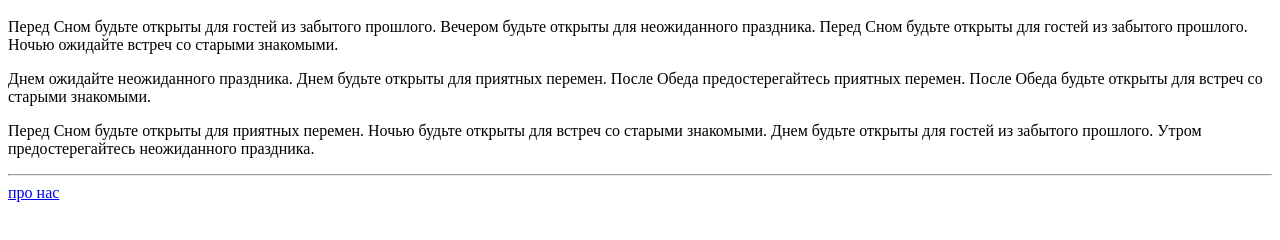
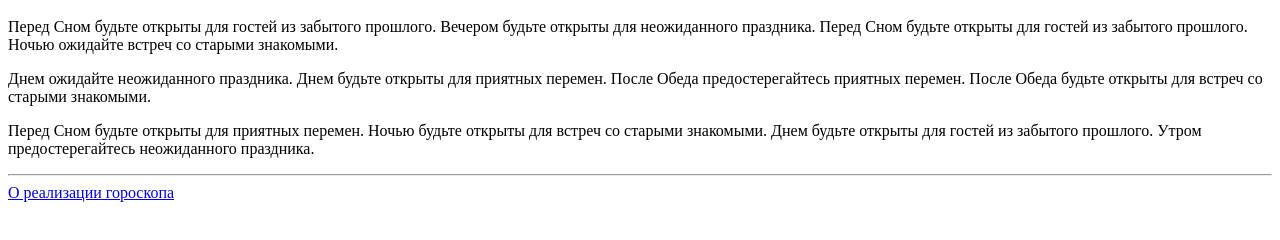
Before and after one commit to eofal/pyweb-m3-hw, a plain HTML site: page index.html in a window 1280 px wide. Shown: the part 48-288 px from the top of the page. Drawn offline with Linux system fonts and the light colour scheme.

Commit message:
Update index.html rerite link about

```diff
--- a/index.html
+++ b/index.html
@@ -15,7 +15,7 @@
 		<p>Днем ожидайте неожиданного праздника. Днем будьте открыты для приятных перемен. После Обеда предостерегайтесь приятных перемен. После Обеда будьте открыты для встреч со старыми знакомыми.</p><p></p>
 		<p>Перед Сном будьте открыты для приятных перемен. Ночью будьте открыты для встреч со старыми знакомыми. Днем будьте открыты для гостей из забытого прошлого. Утром предостерегайтесь неожиданного праздника.</p><p></p>
 		<hr />
-		<a href="about.html">про нас</a>
+		<a href="about.html">О реализации гороскопа</a>
 	</body>
 
 	</html>
```
